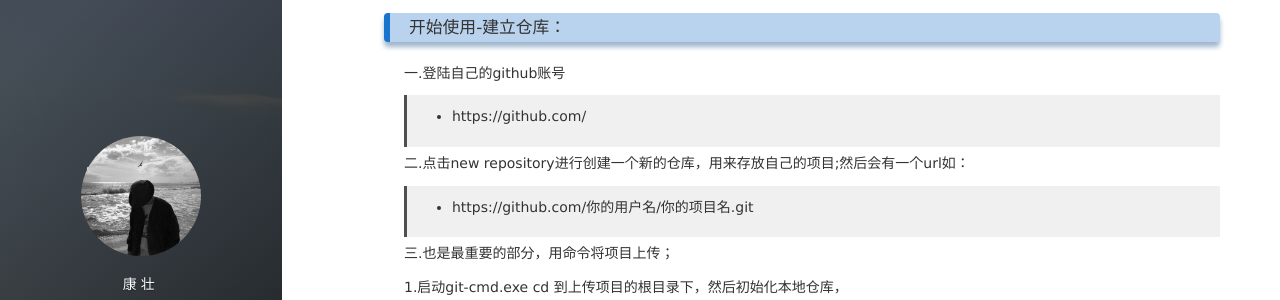
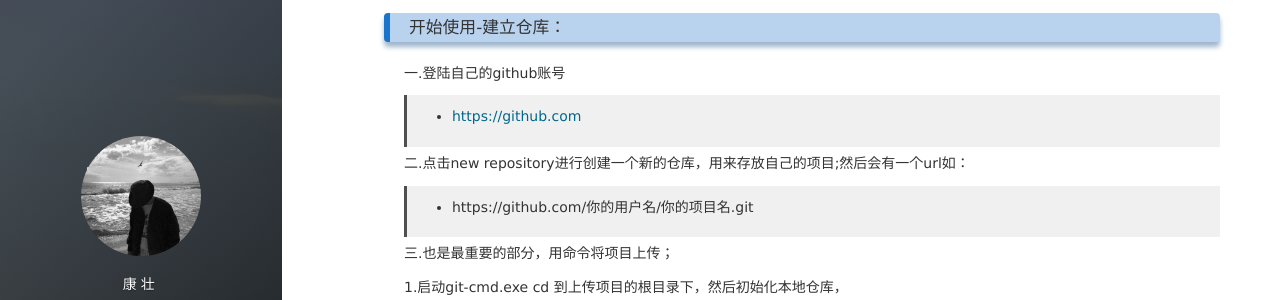
Before and after one commit to kangzhuang0201/kangzhuang0201.github.io, a Jekyll site: the page built from _posts/2019-05-27-GitTutorial.md, in a window 1280 px wide and 900 px high, scrolled down 842 px. Shown: the part 152-452 px from the top of the window. Built offline with Jekyll 4.4.1, drawn with Linux system fonts in a browser that asks for light colours; nearby versions of some CDN libraries; comment, search, counter and statistics services are not loaded; some of the changed lines change nothing that is shown.

```diff
--- a/_config.yml
+++ b/_config.yml
@@ -16,7 +16,7 @@
 
 # Social
 social:
-#    weibo: 5366874726
+    weibo: 5620427803
 #    github: leopardpan
     # zhihu: panpanleopard
     # juejin: xxx
--- a/_posts/2019-05-27-GitTutorial.md
+++ b/_posts/2019-05-27-GitTutorial.md
@@ -47,7 +47,7 @@
 ### 开始使用-建立仓库：
 
 一.登陆自己的github账号
->* https://github.com/
+>* [https://github.com](https://github.com)
 
 二.点击new repository进行创建一个新的仓库，用来存放自己的项目;然后会有一个url如：
 
```
